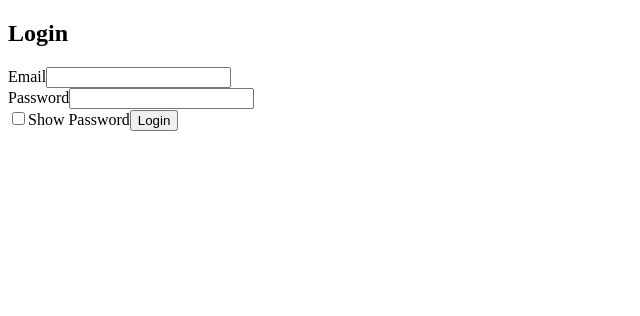
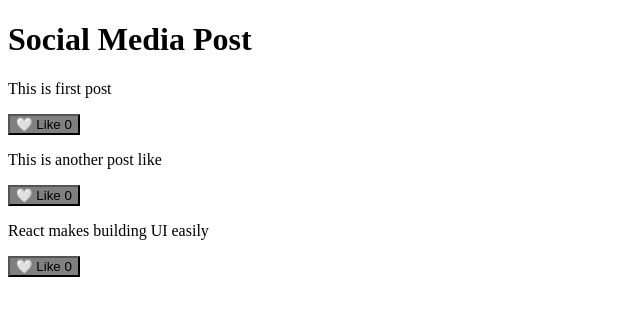
Before and after one commit to nietiene/React-Projects, a React (Vite) app: page / in a window 1280 px wide. Shown: the top 316 px of the page, without its empty margins (0-640 px from the left). Built offline with nearby package versions, Linux system fonts and the light colour scheme.

Commit message:
Social Media Liek App

```diff
--- a/src/App.jsx
+++ b/src/App.jsx
@@ -1,12 +1,14 @@
 // import Main from "./Ecomerce-Frontend/Main"
 // import Shopping from "./Shopping-Cart/Shopping"
-import LoginForm from "./Login-Form-Show-And-Hide-Errors/LogniForm"
+// import LoginForm from "./Login-Form-Show-And-Hide-Errors/LogniForm"
+import SocialMedia from "./Liking Post/like"
 function App() {
   return (
     <>
      {/* <Main/> */}
      {/* <Shopping/> */}
-     <LoginForm/>
+     {/* <LoginForm/> */}
+     <SocialMedia  />
     </>
   )
 }
--- /dev/null
+++ b/src/Liking Post/like.jsx
@@ -0,0 +1,45 @@
+import React, { useState } from "react";
+
+const posts = [
+    {id:1, content: "This is first post"},
+    {id:2, content: "This is another post like"},
+    {id:3, content: "React makes building UI easily"},
+];
+
+const SocialMedia = () => {
+    const [likes, setLikes] = useState(posts.map(() => false)); // Track likes for each status
+    const [likeCount, setLikeCount] = useState(posts.map(() => 0));
+
+    const toggleLike = (index) => {
+       const newLikes = [...likes];
+       const newLikeCount = [...likeCount];
+
+       if (newLikes[index]) {
+        newLikes[index] = false;
+        newLikeCount[index] -= 1;
+       } else {
+        // Not liked Like it
+        newLikes[index] = true;
+        newLikeCount[index] += 1
+       }
+       setLikes(newLikes);
+       setLikeCount(newLikeCount);
+    }
+
+    return (
+        <div>
+            <h1>Social Media Post</h1>
+            {posts.map((posts, index) => (
+              <div key={index}>
+                <p>{posts.content}</p>
+                <button onClick={() => toggleLike(index)}
+                style={{ backgroundColor: likes[index] ? 'green' : 'gray'}}>
+                    {likes[index] ? '❤️ Liked' : ' 🤍 Like'} {likeCount[index]}
+                </button>
+              </div>
+            ))}
+        </div>
+    )
+}
+
+export default SocialMedia
```
